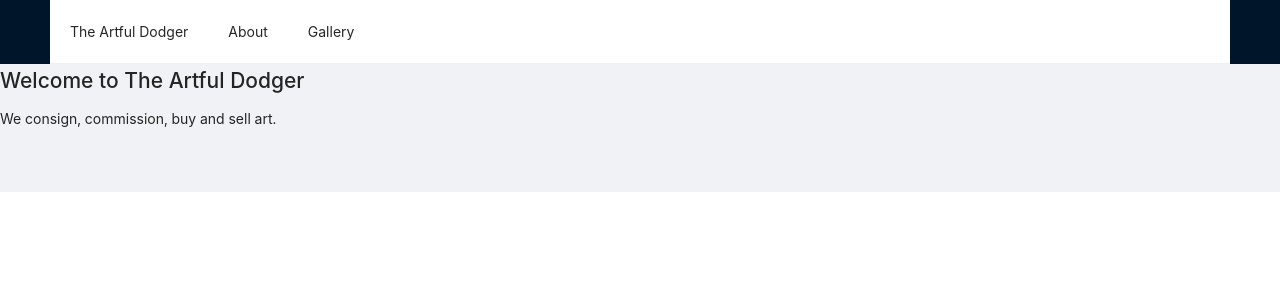
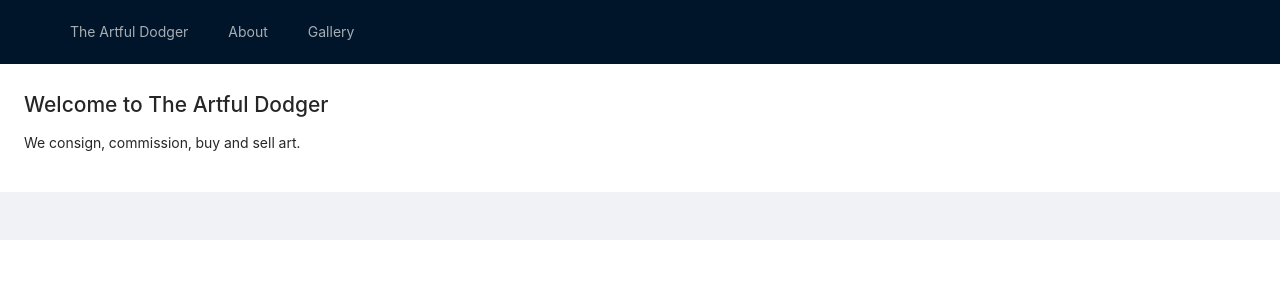
Before and after one commit to punchagan/artful-dodger, a Next.js app: page / in a window 1280 px wide. Shown: the top 300 px of the page. Built offline with nearby package versions, Linux system fonts and the light colour scheme.

Commit message:
Improve landing page layout/CSS

```diff
--- a/components/layout.js
+++ b/components/layout.js
@@ -13,7 +13,8 @@ export default function BaseLayout({ children, title = "This is the default titl
       </Head>
       <Layout>
         <Header>
-          <Menu mode="horizontal">
+          <div className="logo" />
+          <Menu theme="dark" mode="horizontal">
             <Menu.Item key="1">
               <Link href="/">The Artful Dodger</Link>
             </Menu.Item>
--- /dev/null
+++ b/pages/_app.js
@@ -0,0 +1,5 @@
+import "../styles/main.css";
+
+export default function MyApp({ Component, pageProps }) {
+  return <Component {...pageProps} />;
+}
--- /dev/null
+++ b/styles/main.css
@@ -0,0 +1,5 @@
+.ant-layout-content {
+  min-height: 600px;
+  padding: 24px;
+  background: #fff;
+}
```
